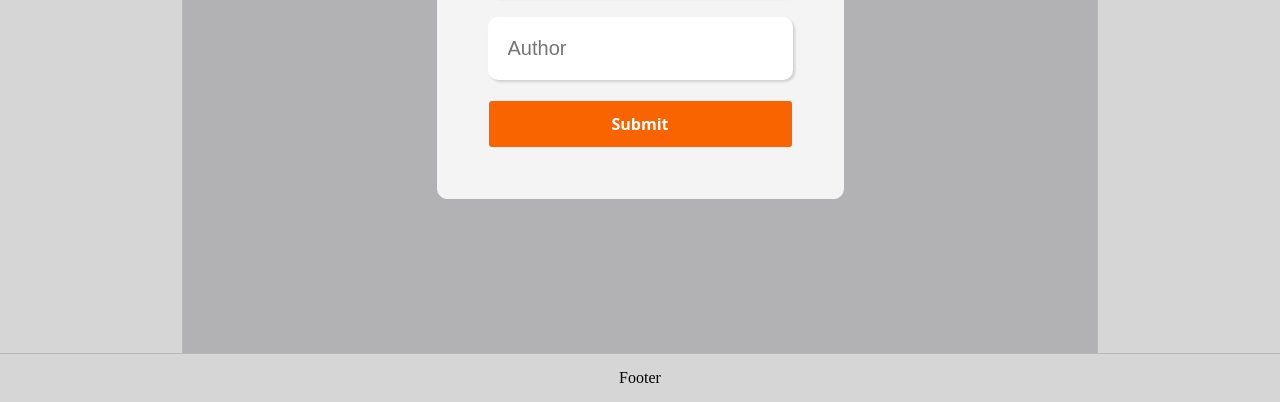
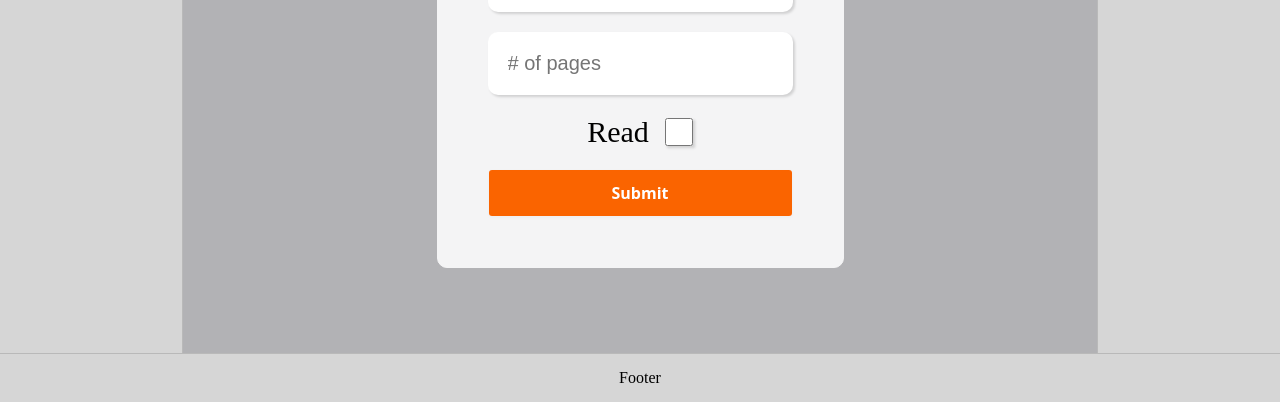
Before and after one commit to TwelveStacks/TOP-library, a plain HTML site: page index.html in a window 1280 px wide. Both pictures are taken after a click on the button "Add Book". Shown: the part 398-800 px from the top of the page. Drawn offline with Linux system fonts and the light colour scheme.

Commit message:
Added # of pages and read checkbox

```diff
--- a/index.html
+++ b/index.html
@@ -48,6 +48,11 @@
               <form class="form" method="dialog">
                 <input type="text" placeholder="Title" required />
                 <input type="text" placeholder="Author" required />
+                <input type="number" placeholder="# of pages" required />
+                <div class="checkbox-container">
+                  <label for="read">Read</label>
+                  <input type="checkbox" name="read" class="read-checkbox" />
+                </div>
                 <button class="button" id="submit-button">Submit</button>
               </form>
             </div>
--- a/styles.css
+++ b/styles.css
@@ -86,13 +86,34 @@ footer {
     gap: 20px;
 }
 
-.form input {
+.form input:not(:nth-last-child(2)) {
     padding: 20px;
     font-size: 20px;
     border-radius: 10px;
     border: none;
     box-shadow: rgba(0, 0, 0, 0.15) 1.95px 1.95px 2.6px;
     outline: none;
+}
+
+.checkbox-container {
+    display: flex;
+    gap: 1rem;
+    align-items: center;
+    justify-content: center;
+}
+
+.checkbox-container label {
+    font-size: 30px;
+}
+
+.read-checkbox {
+    background-color: #fff;
+    border: 1px solid #ccc;
+    border-radius: 50%;
+    cursor: pointer;
+    height: 28px;
+    width: 28px;
+    display: block;
 }
 
 .button {
```
